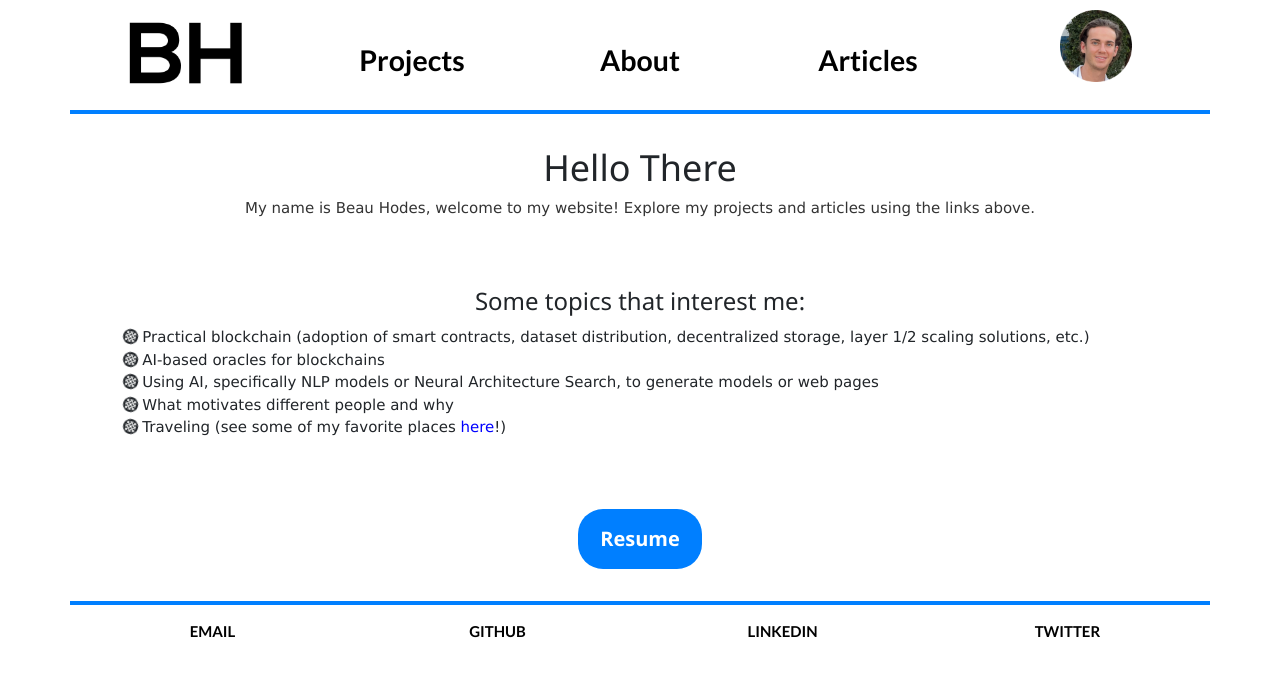
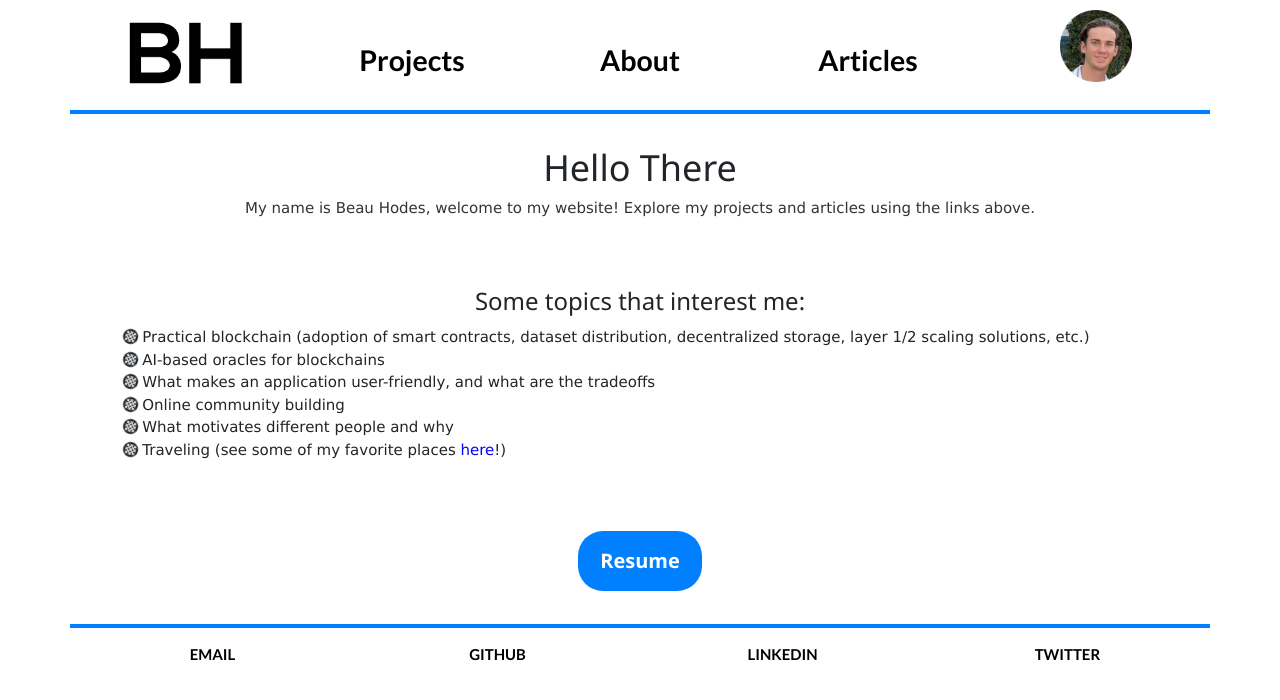
Before and after one commit to beauhodes/beauhodes.github.io, a Jekyll site: the page built from index.html, in a window 1280 px wide. Shown: the top 700 px of the page. Built offline with Jekyll 4.4.1, drawn with Linux system fonts in a browser that asks for light colours; nearby versions of some CDN libraries.

Commit message:
Update index.html

```diff
--- a/index.html
+++ b/index.html
@@ -12,7 +12,8 @@ title: Beau Hodes
 <ul class="fa-ul">
   <li><i class="fas fa-stroopwafel fa-spin"></i> Practical blockchain (adoption of smart contracts, dataset distribution, decentralized storage, layer 1/2 scaling solutions, etc.)</li>
   <li><i class="fas fa-stroopwafel fa-spin"></i> AI-based oracles for blockchains</li>
-  <li><i class="fas fa-stroopwafel fa-spin"></i> Using AI, specifically NLP models or Neural Architecture Search, to generate models or web pages</li>
+  <li><i class="fas fa-stroopwafel fa-spin"></i> What makes an application user-friendly, and what are the tradeoffs</li>
+  <li><i class="fas fa-stroopwafel fa-spin"></i> Online community building</li>
   <li><i class="fas fa-stroopwafel fa-spin"></i> What motivates different people and why</li>
   <li><i class="fas fa-stroopwafel fa-spin"></i> Traveling (see some of my favorite places <a href="/gallery" style="color: blue;">here</a>!)</li>
 </ul>
```
